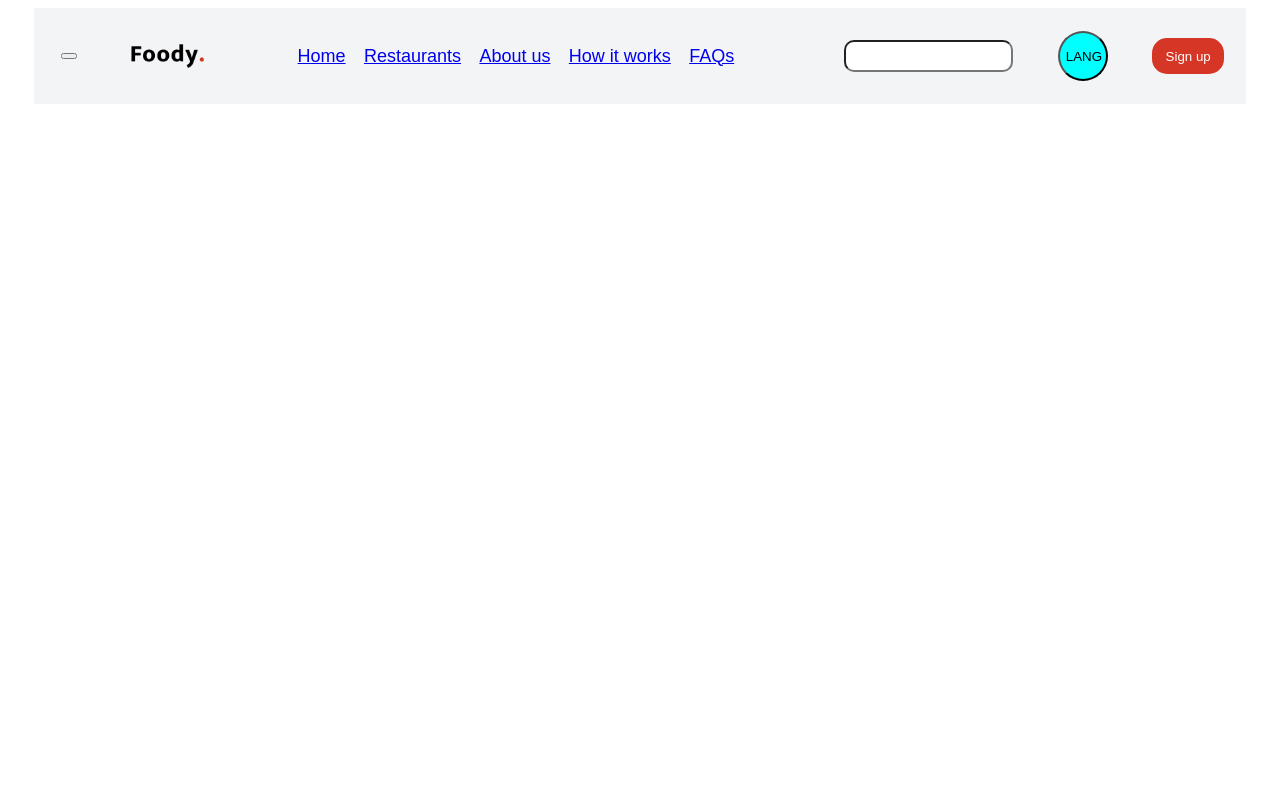
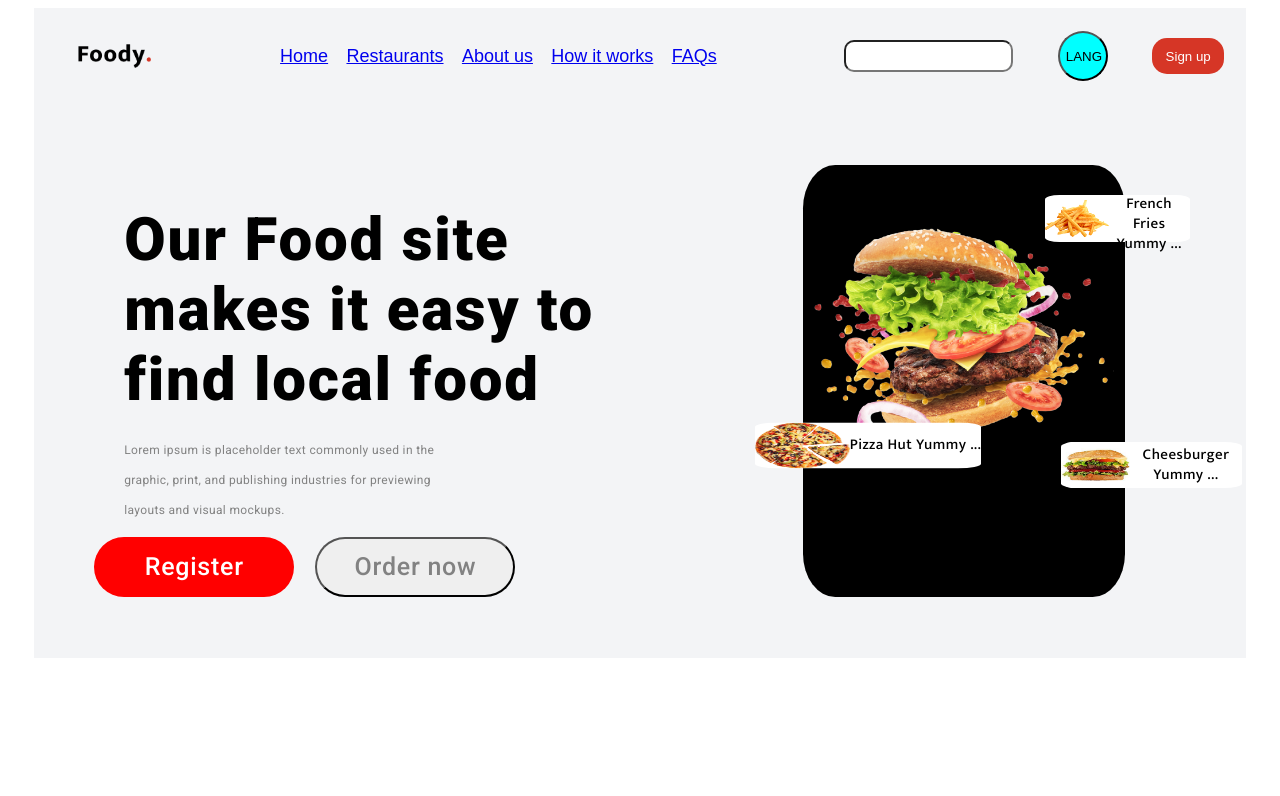
Before and after one commit to Rufat239/foody_client, a React (Create React App) app: page / in a window 1280 px wide. Shown: the top 796 px of the page. Built offline with nearby package versions, Linux system fonts and the light colour scheme.

Commit message:
changed nav bars style

```diff
--- a/src/pages/HomePage.jsx
+++ b/src/pages/HomePage.jsx
@@ -2,7 +2,11 @@ import React from "react";
 import Home from "../components/Home/Home";
 
 function HomePage() {
-  return <div>{/* <Home /> */}</div>;
+  return (
+    <div>
+      <Home />
+    </div>
+  );
 }
 
 export default HomePage;
--- a/src/style/header.css
+++ b/src/style/header.css
@@ -20,6 +20,10 @@ body {
 }
 
 .imgHamburg {
+  display: none;
+}
+
+.hamburgBtn {
   display: none;
 }
 
@@ -149,6 +153,7 @@ body {
   }
 
   .hamburgBtn {
+    display: block;
     width: 50px;
     height: 40px;
     border: 0;
```
